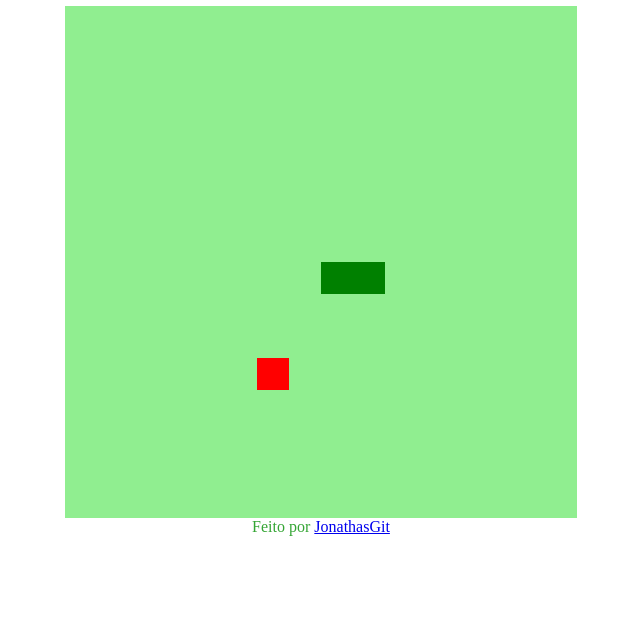
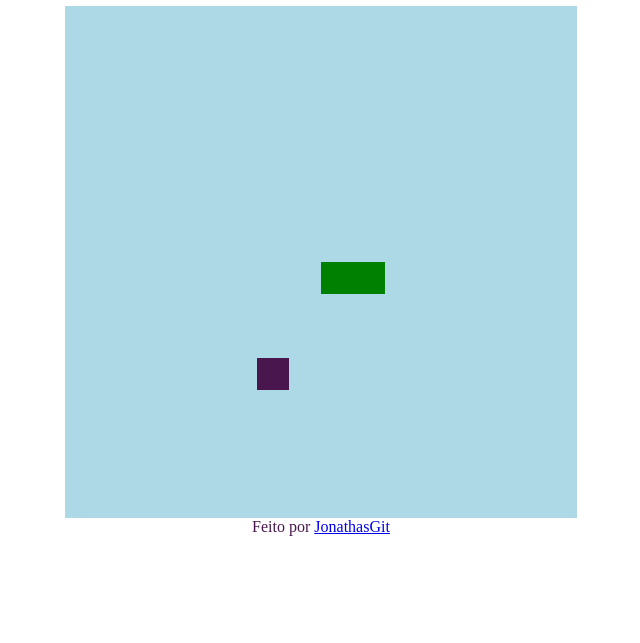
Before and after one commit to JonathasGit/Jogo-da-cobrinha, a plain HTML site: page index.html in a window 1280 px wide. Shown: the part 157-800 px from the top of the page, without its empty margins (295-935 px from the left). Drawn offline with Linux system fonts and the light colour scheme.

Commit message:
#4 Alterações

```diff
--- a/script.js
+++ b/script.js
@@ -67,7 +67,7 @@ snake[0] ={
  //let jogo = setInterval(iniciarJogo, 100); /*Intervalo do jogo */
 
 function criarBG(){
-    context.fillStyle = "lightgreen";
+    context.fillStyle = "lightblue";
     context.fillRect(0, 0, 16*box, 16*box); //desenha o retângulo usando x e y e a largura e altura setadas
 }
 
@@ -79,7 +79,7 @@ function criarCobrinha (){
 }
 
 function drawFood (){
-    context.fillStyle = "red";
+    context.fillStyle = "#49174d";
     context.fillRect(food.x, food.y, box, box);
 }
 
@@ -103,7 +103,7 @@ function iniciarJogo(){
     for(i = 1; i < snake.length; i++){
         if(snake[0].x == snake[i].x && snake[0].y == snake[i].y){
             clearInterval(jogo);
-            alert('Game Over :(');
+            alert(' Poxaaa - Fim de Jogo irmão. ');
         }
     }
 
--- a/style.css
+++ b/style.css
@@ -6,5 +6,5 @@ body{
     justify-content: center;
     align-items: center;
     background-color:white;
-    color: rgb(52, 165, 52);
+    color: #49174d;
 }
```
